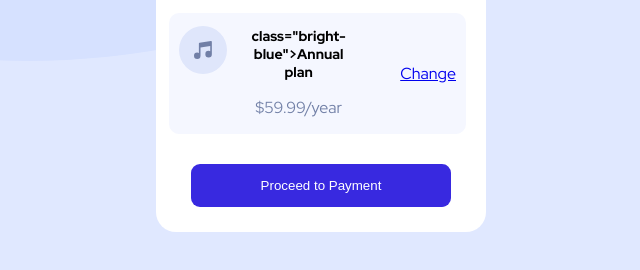
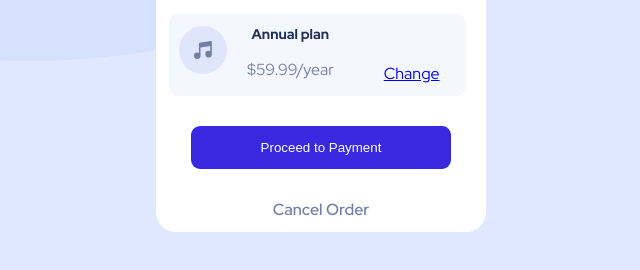
Before and after one commit to Bambino143/order-sumary-component-main, a plain HTML site: page index.html in a window 1280 px wide. Shown: the part 376-646 px from the top of the page, without its empty margins (319-959 px from the left). Drawn offline with Linux system fonts and the light colour scheme.

Commit message:
update
update

```diff
--- a/index.html
+++ b/index.html
@@ -26,7 +26,7 @@
         <div id="plan">
           <div><img src="images/icon-music.svg" alt="" /></div>
           <div id="push">
-            <h3>class="bright-blue">Annual plan</h3>
+            <h2 class="bright-blue">Annual plan</h2>
             <p>$59.99/year</p>
           </div>
           <a href="#">Change</a>
--- a/style.css
+++ b/style.css
@@ -98,6 +98,10 @@ p {
   display: block;
 }
 
+h2 {
+  font-size: 14px;
+}
+
 @media screen and (max-width: 375px) {
 
   body {
```
